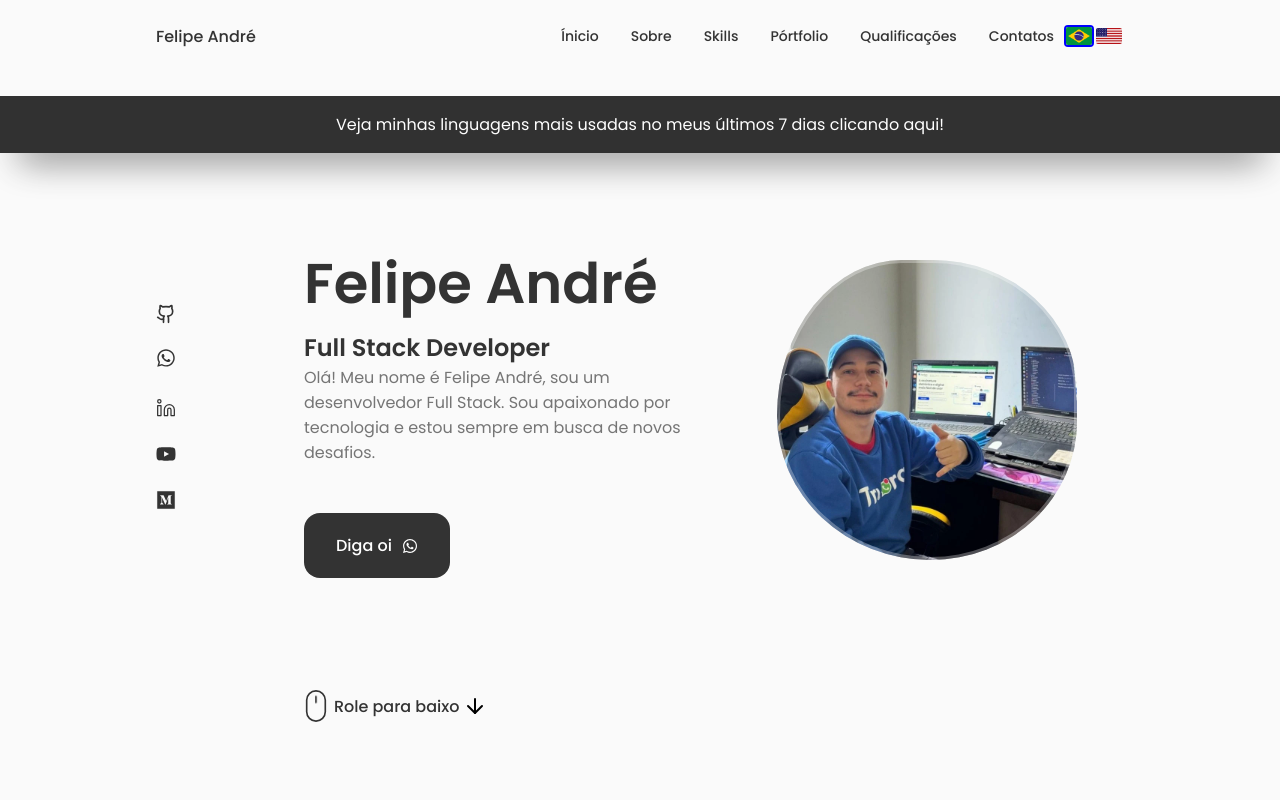
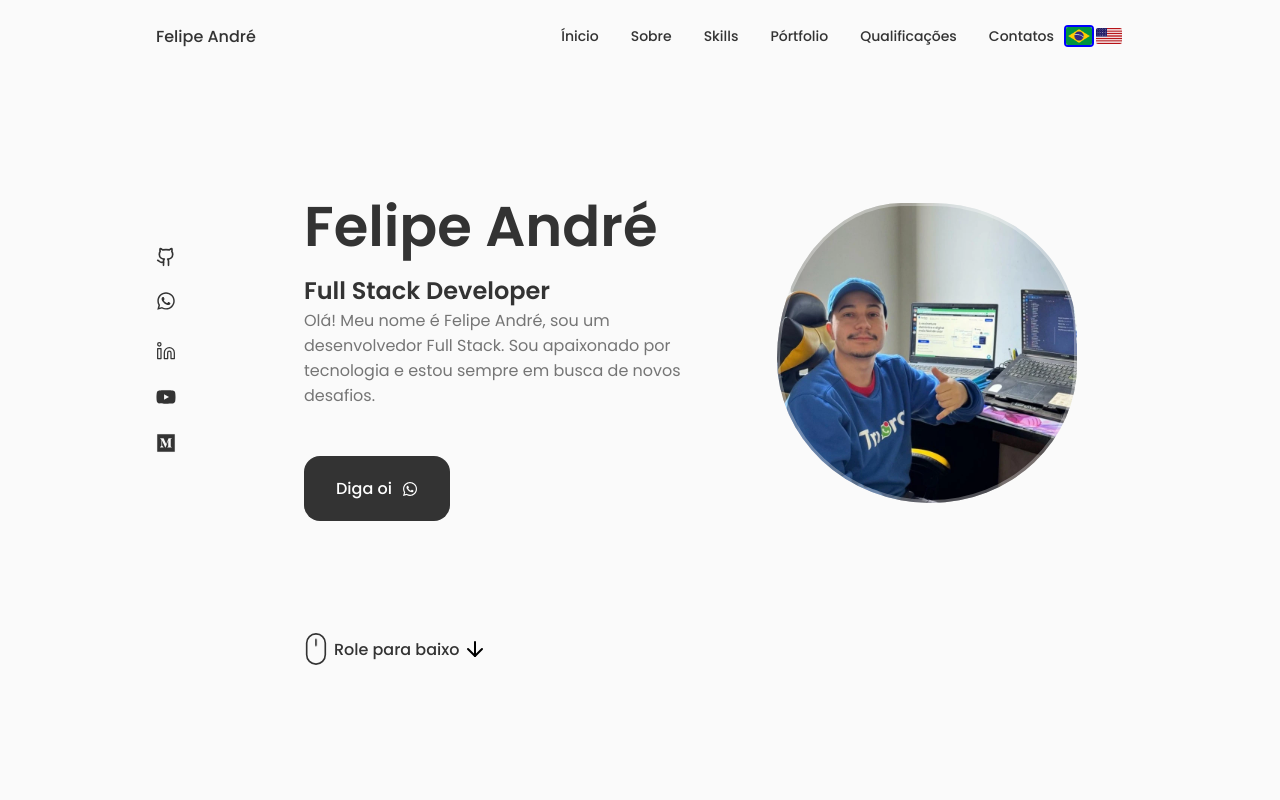
Before and after one commit to fandredev/portfolio, a React (Vite) app: page / in a window 1280 px wide. Shown: the top 800 px of the page. Built offline with nearby package versions, Linux system fonts and the light colour scheme; no server answers.

Commit message:
style: hide banner temporary

```diff
--- a/src/components/home/index.tsx
+++ b/src/components/home/index.tsx
@@ -1,5 +1,4 @@
 import "./home.css";
-import { Link } from "react-router-dom";
 
 import DescriptionWithMe from "../description-with-me";
 import ScrollDown from "../scrolldown";
@@ -8,12 +7,12 @@ import Social from "../social";
 export default function Home() {
   return (
     <section className="home section" id="home" role="banner">
-      <div className="languages-last-seven-days">
+      {/* <div className="languages-last-seven-days">
         Veja minhas linguagens mais usadas no meus últimos 7 dias clicando{" "}
         <Link className="link-languages-last-seven-days" to="/stats">
           aqui!
         </Link>
-      </div>
+      </div> */}
 
       <div className="home__container container grid">
         <div className="home__content grid">
```
